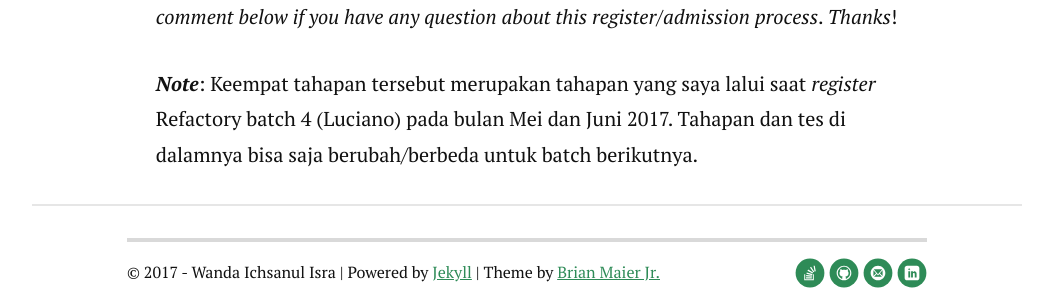
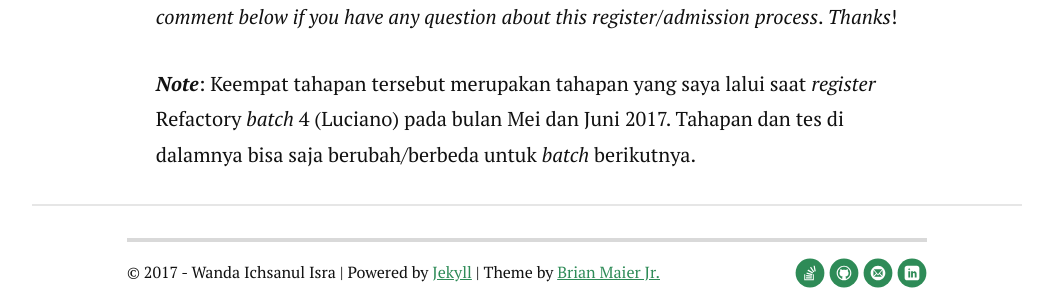
Before and after one commit to wlisrausr/wlisra.github.io, a Jekyll site: the page built from _posts/2017-06-16-register-experience-at-refactory-coding-bootcamp.markdown, in a window 1280 px wide and 900 px high, scrolled down 3916 px. Shown: the part 572-872 px from the top of the window, without its empty margins (113-1166 px from the left). Built offline with Jekyll 4.4.1, drawn with Linux system fonts in a browser that asks for light colours; nearby versions of some CDN libraries; comment, search, counter and statistics services are not loaded.

Commit message:
Fix italic in english words

```diff
--- a/_posts/2017-06-16-register-experience-at-refactory-coding-bootcamp.markdown
+++ b/_posts/2017-06-16-register-experience-at-refactory-coding-bootcamp.markdown
@@ -53,4 +53,4 @@ Pada tahapan terakhir, kandidat diharuskan untuk mengikuti *tryout*. Tahapan ini
 
 *That’s it*! Semoga bermanfaat *and I hope you enjoy the article. Feel free to drop me a comment below if you have any question about this register/admission process*. *Thanks*!
 
-***Note***: Keempat tahapan tersebut merupakan tahapan yang saya lalui saat *register* Refactory batch 4 (Luciano) pada bulan Mei dan Juni 2017. Tahapan dan tes di dalamnya bisa saja berubah/berbeda untuk batch berikutnya.
+***Note***: Keempat tahapan tersebut merupakan tahapan yang saya lalui saat *register* Refactory *batch* 4 (Luciano) pada bulan Mei dan Juni 2017. Tahapan dan tes di dalamnya bisa saja berubah/berbeda untuk *batch* berikutnya.
```
